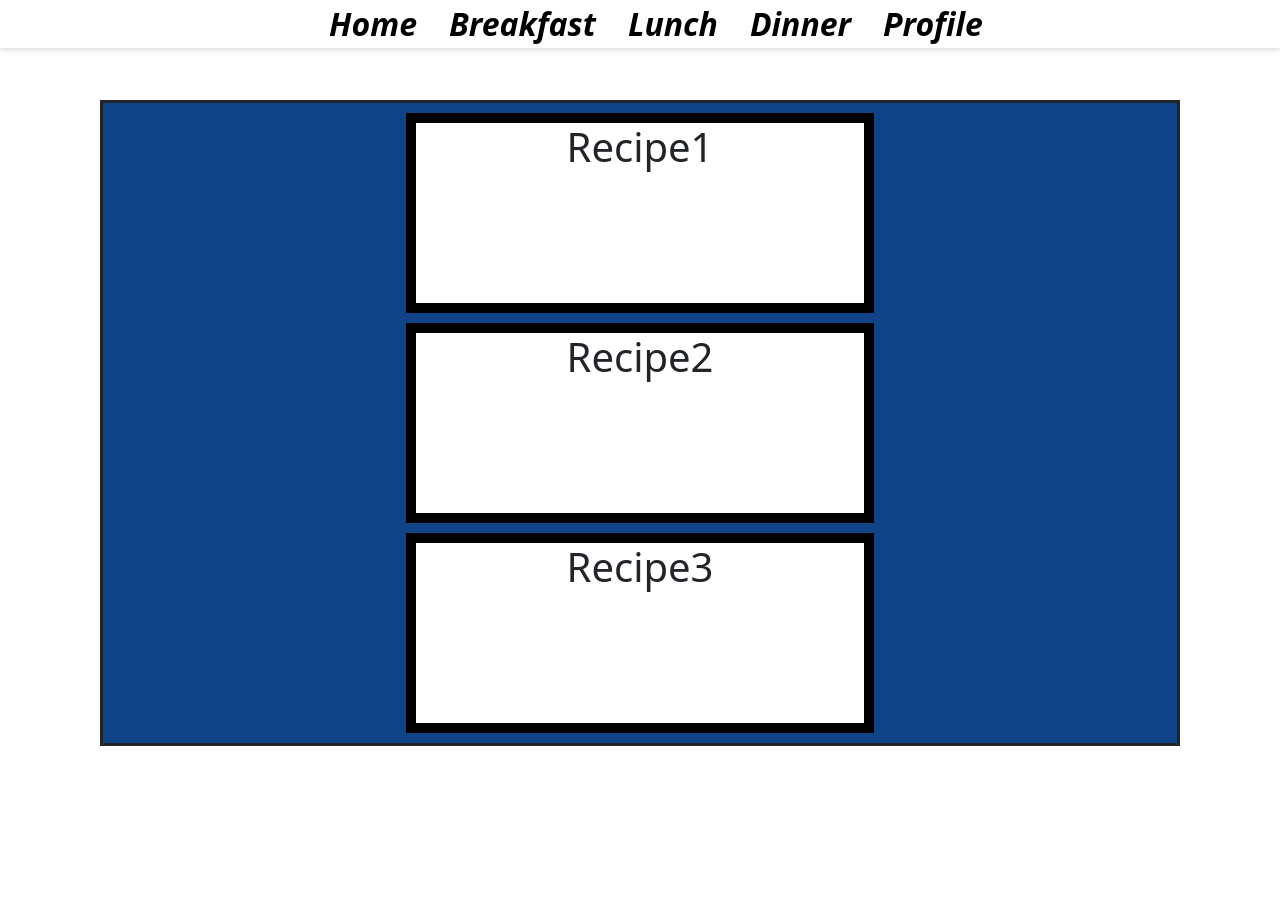
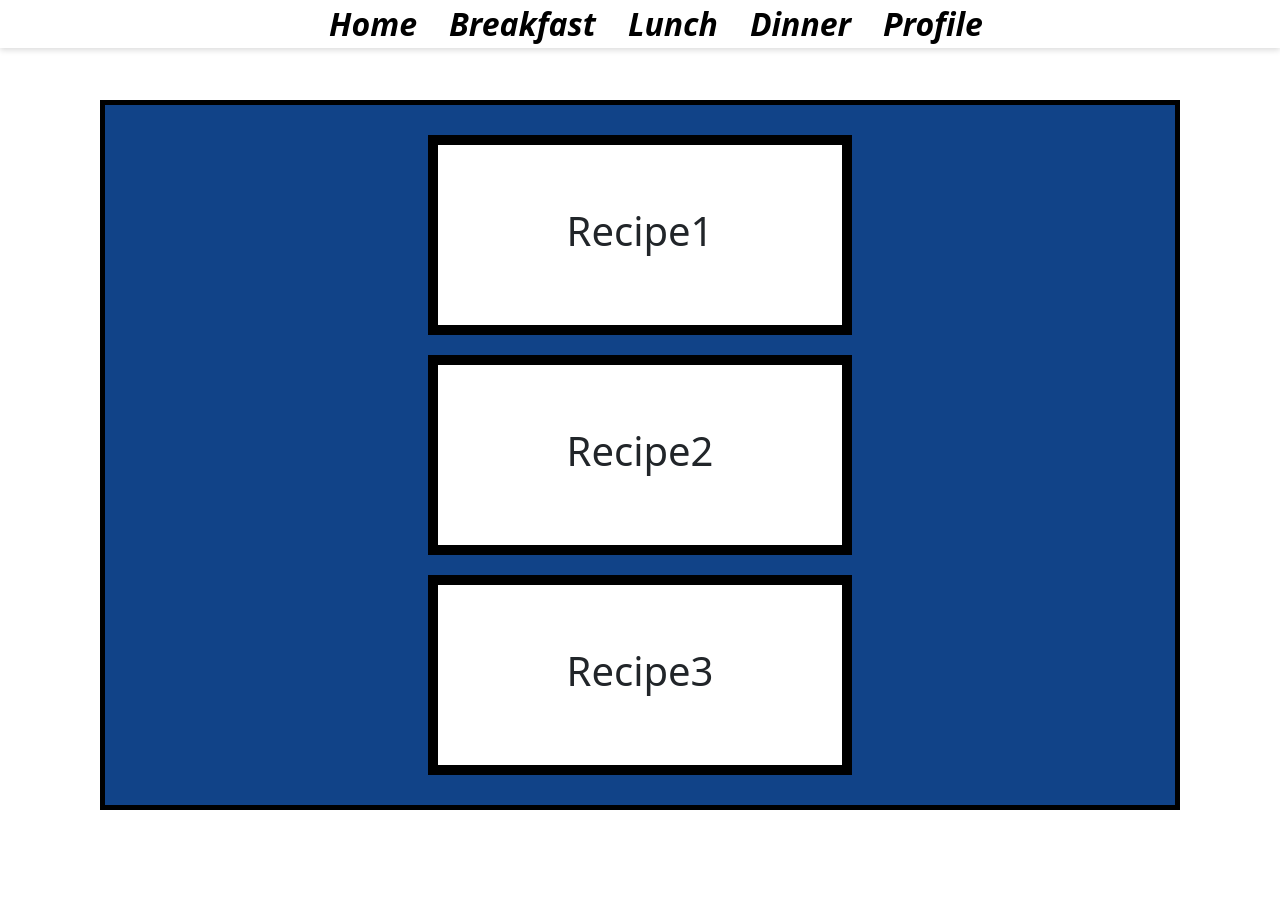
Before and after one commit to Loon01/App-Dev.-Project, a PHP site: page /recipe_ctgy.html in a window 1280 px wide. Before the commit the page ends 746 px from the top, so only its background shows below. Run offline with PHP 8.4, Linux system fonts and the light colour scheme.

Commit message:
recipe_ctgy.css
Made CSS changes, added flexbox

```diff
--- a/recipe_ctgy.css
+++ b/recipe_ctgy.css
@@ -3,8 +3,12 @@ body {
 }
 
 div#container {
-    border: solid;
-    display: block;
+    border: solid black 5px;
+    display: flex;
+    justify-content: center;
+    flex-direction: column;
+    text-align: center;
+    padding: 20px;
     background-color: #114388;
     margin: 100px;
 }
@@ -14,8 +18,12 @@ h1 {
 }
 
 div.main-feature {
-    display: block;
+    display: flex;
+    justify-content: center;
+    flex-direction: column;
+    align-items: center;
     text-align: center;
+    padding: 20px;
     height: 200px;
     background-color: white;
     border: solid black 10px;
```
